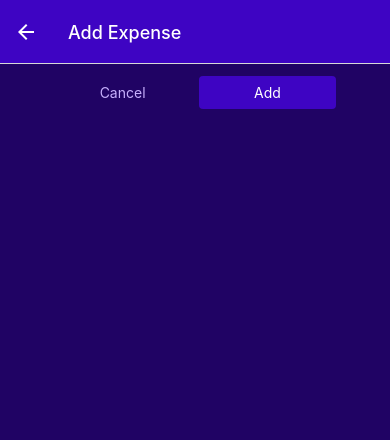
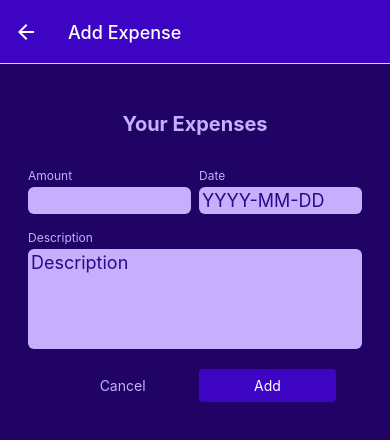
Before and after one commit to MihailMatveichuk/expenses-react-native-app, a React Native app: screen /ManageExpensesScreen in a window 390 px wide. Shown: the top 440 px of the page. Built offline with nearby package versions, Linux system fonts and the light colour scheme.

Commit message:
feat: add expenses manage form

```diff
--- /dev/null
+++ b/components/ManageExpense/ExpenseForm.js
@@ -0,0 +1,77 @@
+import React from 'react';
+import { StyleSheet, Text, View } from 'react-native';
+
+import { Input } from './Input';
+
+import { GlobalStyles } from '../../constants/style';
+
+export function ExpenseForm() {
+  const handleAmountChanging = () => {
+    console.log('amount changing');
+  };
+
+  const handleDateChanging = () => {
+    console.log('date changing');
+  };
+
+  const handleDescriptionChanging = () => {
+    console.log('description changing');
+  };
+  return (
+    <View style={styles.container}>
+      <Text style={styles.title}>Your Expenses</Text>
+      <View style={styles.topInputs}>
+        <Input
+          style={styles.input}
+          label="Amount"
+          textInputConfig={{
+            keyboardType: 'decimal-pad',
+            onChangeText: handleAmountChanging,
+          }}
+        />
+        <Input
+          style={styles.input}
+          label="Date"
+          textInputConfig={{
+            placeholder: 'YYYY-MM-DD',
+            maxLength: 10,
+            onChangeText: handleDateChanging,
+          }}
+        />
+      </View>
+
+      <Input
+        label="Description"
+        textInputConfig={{
+          placeholder: 'Description',
+          maxLength: 255,
+          multiline: true,
+          onChangeText: handleDescriptionChanging,
+          autoCorrect: false,
+        }}
+      />
+    </View>
+  );
+}
+
+const styles = StyleSheet.create({
+  container: {
+    padding: 12,
+  },
+
+  title: {
+    fontSize: 20,
+    fontWeight: 'bold',
+    color: GlobalStyles.colors.primary100,
+    textAlign: 'center',
+    marginVertical: 24,
+  },
+  topInputs: {
+    flexDirection: 'row',
+    justifyContent: 'space-between',
+  },
+
+  input: {
+    flex: 1,
+  },
+});
--- /dev/null
+++ b/components/ManageExpense/Input.js
@@ -0,0 +1,41 @@
+import React from 'react';
+import { StyleSheet, Text, TextInput, View } from 'react-native';
+
+import { GlobalStyles } from '../../constants/style';
+
+export function Input({ label, textInputConfig, style }) {
+  const inputStyles = [
+    styles.input,
+    textInputConfig.multiline && styles.inputMultiline,
+  ];
+
+  return (
+    <View style={[styles.inputContainer, style]}>
+      <Text style={styles.label}>{label}</Text>
+      <TextInput style={inputStyles} {...textInputConfig} />
+    </View>
+  );
+}
+
+const styles = StyleSheet.create({
+  inputContainer: {
+    marginHorizontal: 4,
+    marginVertical: 8,
+  },
+  label: {
+    fontSize: 12,
+    color: GlobalStyles.colors.primary100,
+    marginBottom: 4,
+  },
+  input: {
+    backgroundColor: GlobalStyles.colors.primary100,
+    color: GlobalStyles.colors.primary700,
+    padding: 3,
+    borderRadius: 6,
+    fontSize: 18,
+  },
+  inputMultiline: {
+    minHeight: 100,
+    textAlignVertical: 'top',
+  },
+});
--- /dev/null
+++ b/components/ManageExpense/index.js
@@ -0,0 +1,2 @@
+export { ExpenseForm } from './ExpenseForm';
+export { Input } from './Input';
--- a/package.json
+++ b/package.json
@@ -21,7 +21,9 @@
     "react-native-safe-area-context": "4.8.2",
     "react-native-screens": "~3.29.0",
     "react-native-uuid": "^2.0.2",
-    "react-redux": "^9.1.1"
+    "react-redux": "^9.1.1",
+    "typescript": "^5.3.0",
+    "@types/react": "~18.2.45"
   },
   "devDependencies": {
     "@babel/core": "^7.20.0"
--- a/screens/ManageExpensesScreen.js
+++ b/screens/ManageExpensesScreen.js
@@ -3,6 +3,7 @@
 
 import { Button, IconButton } from '../ui';
 import { ExpensesContext } from '../store/contex';
+import { ExpenseForm } from '../components/ManageExpense';
 
 import { GlobalStyles } from '../constants/style';
 
@@ -50,6 +51,7 @@
 
   return (
     <View style={styles.container}>
+      <ExpenseForm />
       <View style={styles.editButtonsContainer}>
         <Button style={styles.button} mode={'flat'} onPress={cancelHandler}>
           Cancel
--- /dev/null
+++ b/tsconfig.json
@@ -0,0 +1,4 @@
+{
+  "compilerOptions": {},
+  "extends": "expo/tsconfig.base"
+}
```
Also changed, not shown: 1 other file (tests, documents, lock files or other folders).
